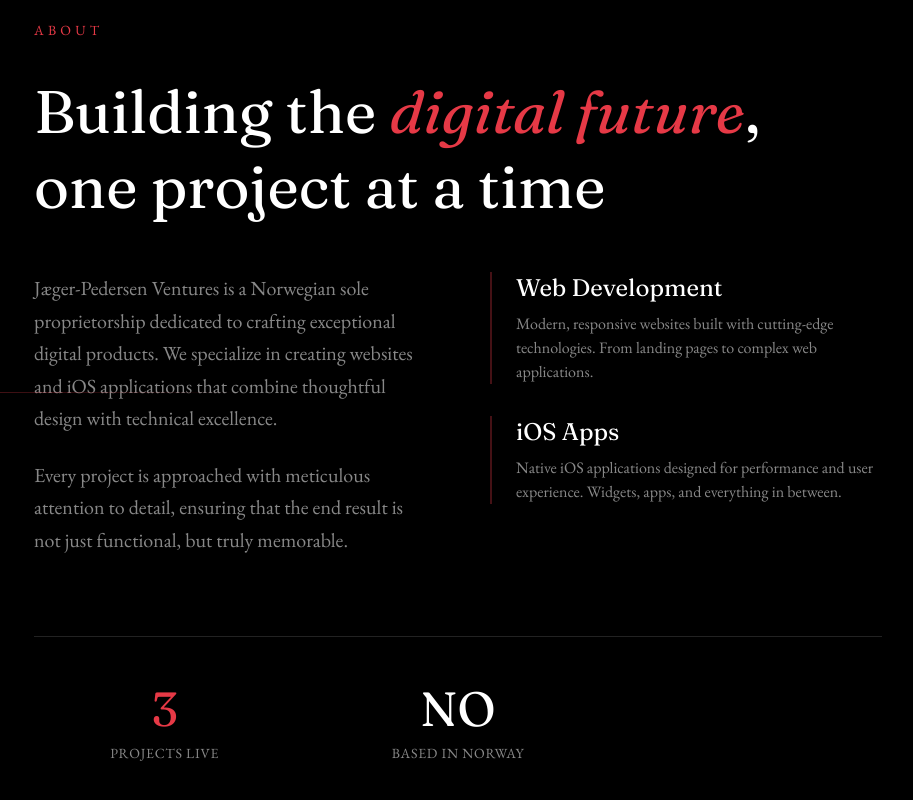
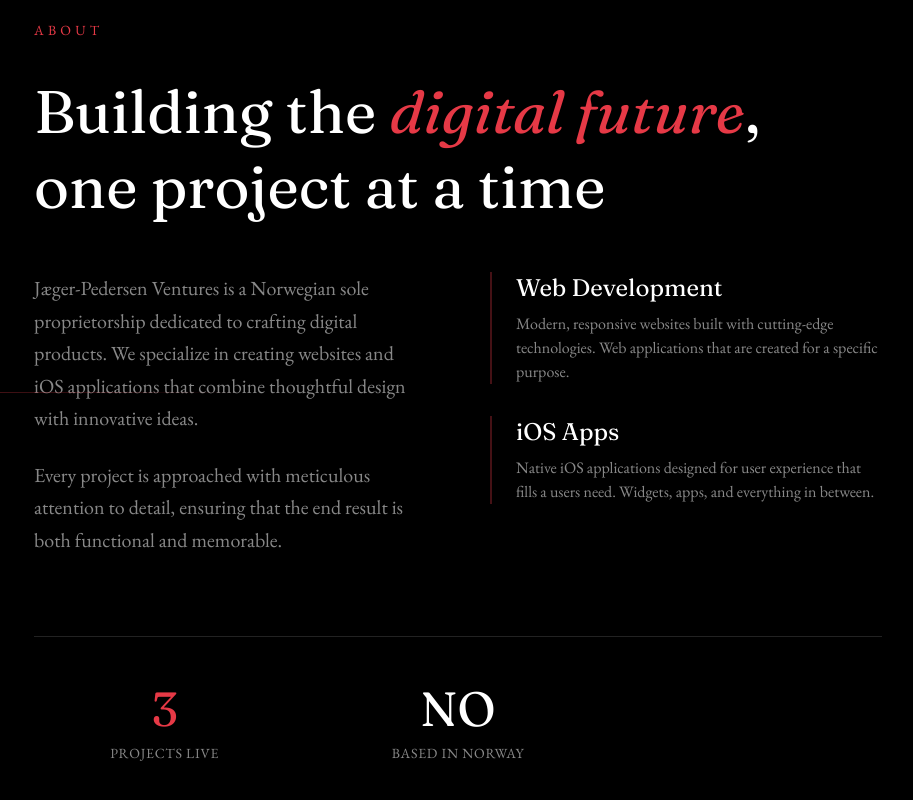
Before and after one commit to Jaegermeisty/ventures, a Next.js app: page / in a window 1280 px wide. Shown: the part 975-1775 px from the top of the page, without its empty margins (182-1095 px from the left). Built offline with nearby package versions, Linux system fonts and the light colour scheme.

Commit message:
Update About.tsx

```diff
--- a/src/components/About.tsx
+++ b/src/components/About.tsx
@@ -67,14 +67,13 @@ export default function About() {
           <div>
             <p className="font-body text-lg md:text-xl text-muted leading-relaxed mb-6">
               Jæger-Pedersen Ventures is a Norwegian sole proprietorship dedicated to
-              crafting exceptional digital products. We specialize in creating
+              crafting digital products. We specialize in creating
               websites and iOS applications that combine thoughtful design with
-              technical excellence.
+              innovative ideas.
             </p>
             <p className="font-body text-lg md:text-xl text-muted leading-relaxed">
               Every project is approached with meticulous attention to detail,
-              ensuring that the end result is not just functional, but truly
-              memorable.
+              ensuring that the end result is both functional and memorable.
             </p>
           </div>
 
@@ -83,15 +82,15 @@ export default function About() {
               <h3 className="font-display text-2xl mb-2">Web Development</h3>
               <p className="font-body text-muted">
                 Modern, responsive websites built with cutting-edge technologies.
-                From landing pages to complex web applications.
+                Web applications that are created for a specific purpose.
               </p>
             </div>
 
             <div className="border-l-2 border-accent/30 pl-6">
               <h3 className="font-display text-2xl mb-2">iOS Apps</h3>
               <p className="font-body text-muted">
-                Native iOS applications designed for performance and user
-                experience. Widgets, apps, and everything in between.
+                Native iOS applications designed for user
+                experience that fills a users need. Widgets, apps, and everything in between.
               </p>
             </div>
           </div>
```
